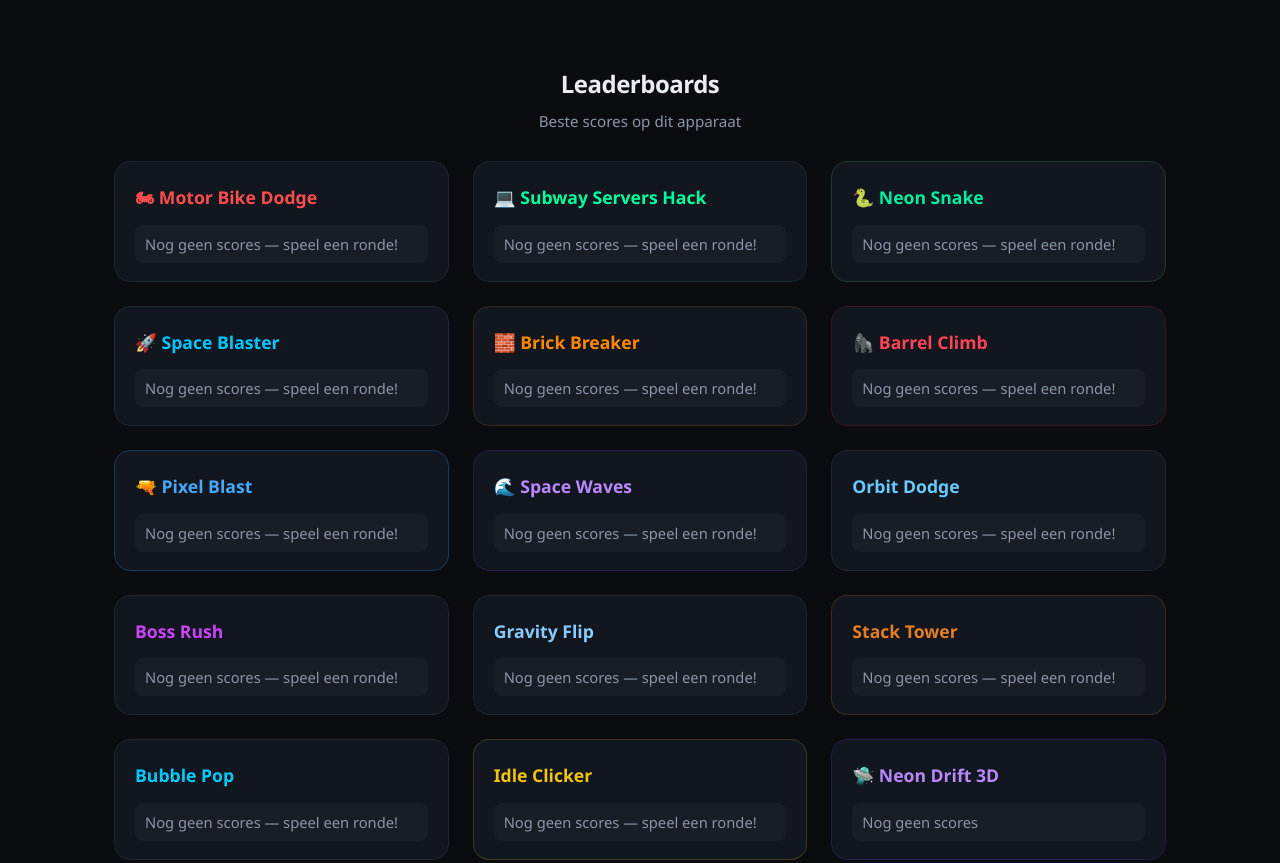
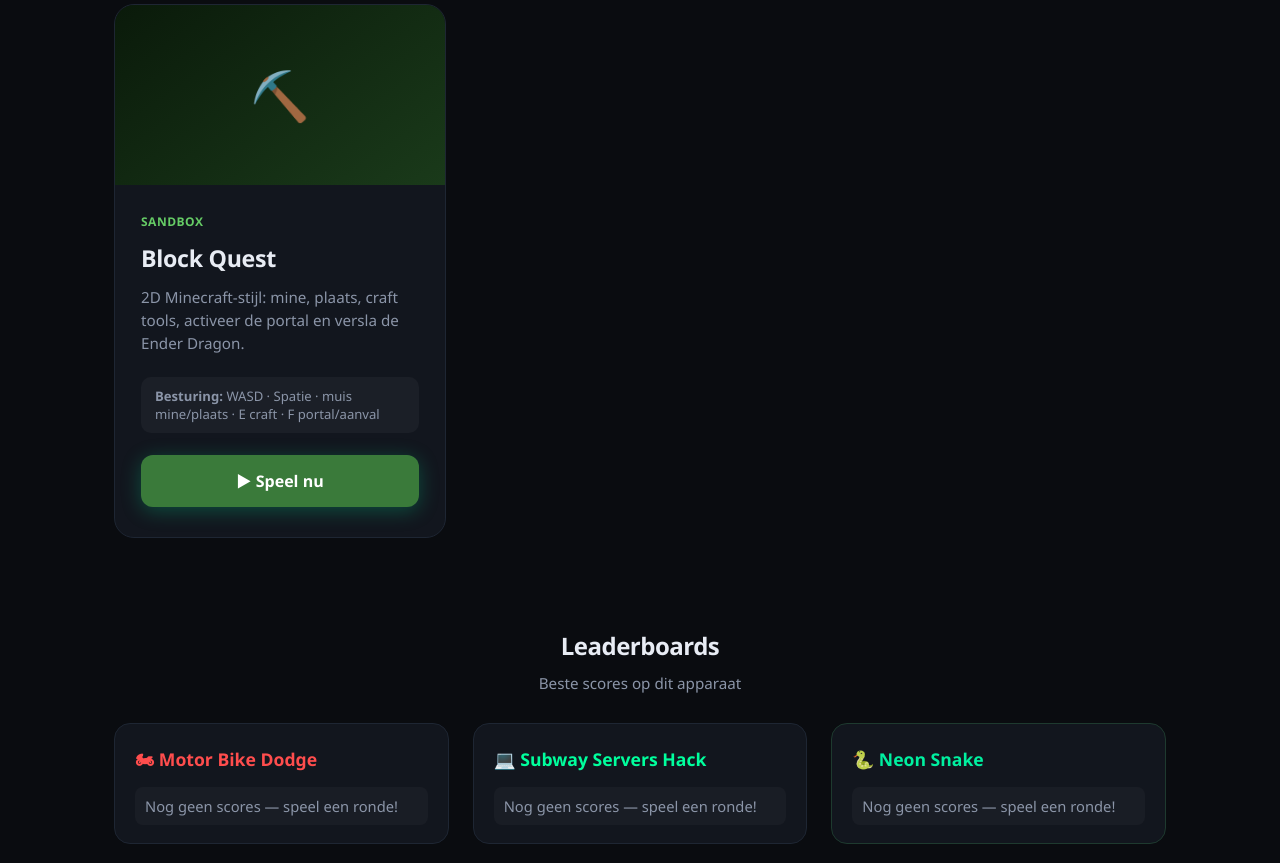
Before and after one commit to Bloxscript123/heygem, a plain HTML site: page index.html in a window 1280 px wide. Shown: the part 3186-4049 px from the top of the page. Drawn offline with Linux system fonts and the light colour scheme; a script that the page names is missing.

Commit message:
Add files via upload

```diff
--- a/index.html
+++ b/index.html
@@ -597,6 +597,19 @@
         </div>
       </article>
 
+      <article class="card">
+        <div class="card-preview" style="background:linear-gradient(145deg,#0a1a0a,#1a3a1a)">
+          <div style="font-size:3rem">⛏️</div>
+        </div>
+        <div class="card-body">
+          <div class="card-tag" style="color:#6c6">Sandbox</div>
+          <h2>Block Quest</h2>
+          <p>2D Minecraft-stijl: mine, plaats, craft tools, activeer de portal en versla de Ender Dragon.</p>
+          <div class="controls"><strong>Besturing:</strong> WASD · Spatie · muis mine/plaats · E craft · F portal/aanval</div>
+          <a class="btn btn-primary" style="background:#3a7a3a;color:#fff" href="games/block-quest.html">▶ Speel nu</a>
+        </div>
+      </article>
+
     </section>
 
     <h2 class="section-title" id="leaderboards">Leaderboards</h2>
@@ -663,6 +676,10 @@
         <h3 style="color:#b8f">🛸 Neon Drift 3D</h3>
         <ul class="lb-list" id="lb-neondrift"><li class="lb-empty">Nog geen scores</li></ul>
       </div>
+      <div class="lb-card" style="border-color:#1a3a1a">
+        <h3 style="color:#6c6">⛏️ Block Quest</h3>
+        <ul class="lb-list" id="lb-blockquest"><li class="lb-empty">Nog geen scores</li></ul>
+      </div>
     </section>
 
     <section id="about" style="padding-bottom: 60px; text-align: center;">
@@ -720,6 +737,8 @@
       renderLB('lb-stack', await loadLB('heygemm_stack_leaderboard'));
       renderLB('lb-bubble', await loadLB('heygemm_bubble_leaderboard'));
       renderLB('lb-idle', await loadLB('heygemm_idle_leaderboard'));
+      renderLB('lb-neondrift', await loadLB('heygemm_neondrift_leaderboard'), e => e.diff ? ' <small style="opacity:0.6">['+e.diff+']</small>' : '');
+      renderLB('lb-blockquest', await loadLB('heygemm_blockquest_leaderboard'), e => e.diff ? ' <small style="opacity:0.6">['+e.diff+']</small>' : '');
     })();
   </script>
 </body>
```
